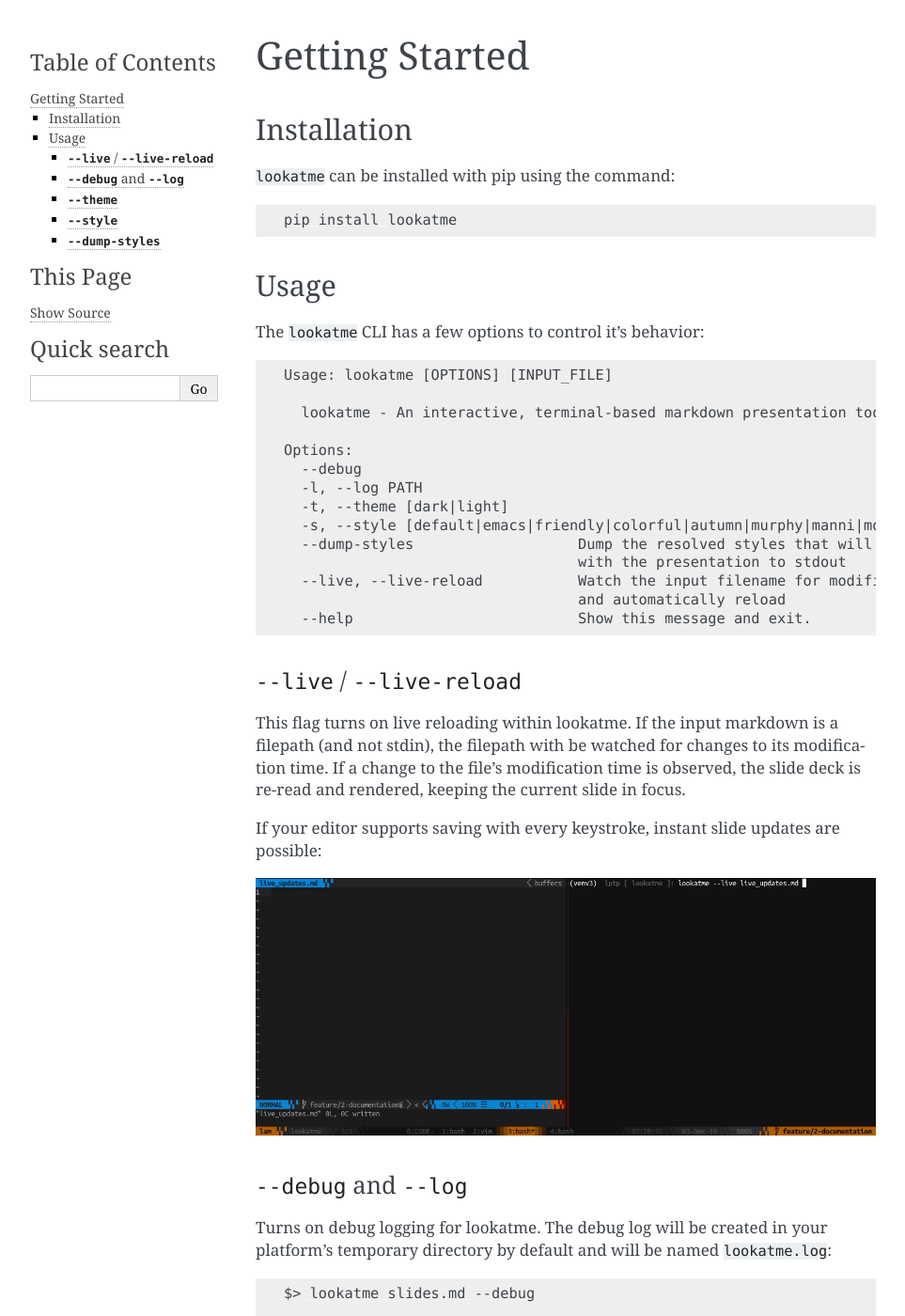
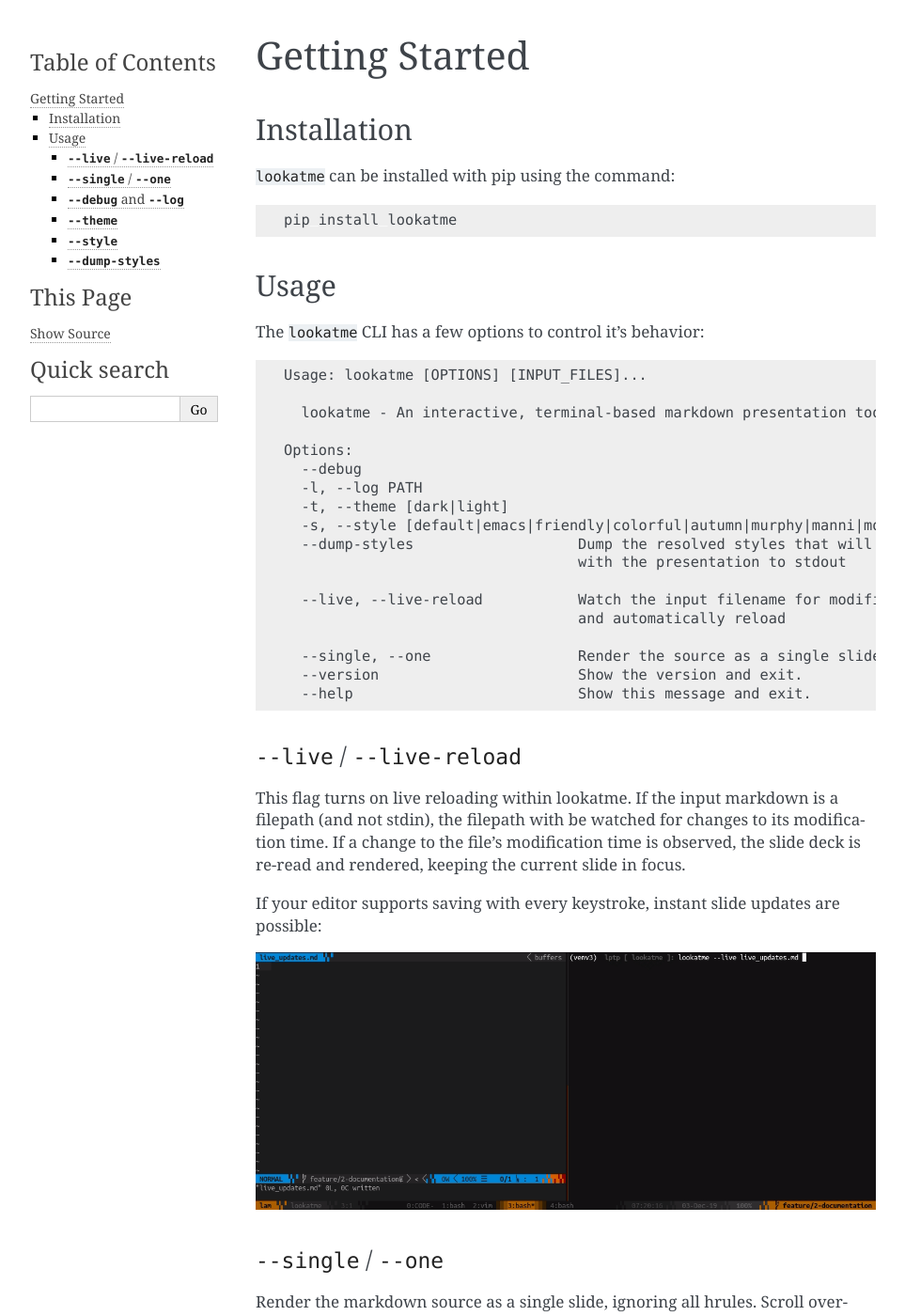
Before and after one commit to d0c-s4vage/lookatme, a Sphinx documentation site: the page built from docs/source/getting_started.rst, in a window 1280 px wide and 1400 px high. Shown: the whole window at 94% size, without its empty margins (148-1111 px from the left). Built offline with Sphinx 7.4.7, drawn with Linux system fonts in a browser that asks for light colours; pages that are not in the unit, such as notebooks, are missing from menus; the version number could not be read and is left out; some of the changed text lies outside the part shown.

Commit message:
Updates readme and docs with --single|--one option

```diff
--- a/docs/source/getting_started.rst
+++ b/docs/source/getting_started.rst
@@ -20,20 +20,24 @@
 
 .. code-block:: text
 
-    Usage: lookatme [OPTIONS] [INPUT_FILE]
+   Usage: lookatme [OPTIONS] [INPUT_FILES]...
 
-      lookatme - An interactive, terminal-based markdown presentation tool.
+     lookatme - An interactive, terminal-based markdown presentation tool.
 
-    Options:
-      --debug
-      -l, --log PATH
-      -t, --theme [dark|light]
-      -s, --style [default|emacs|friendly|colorful|autumn|murphy|manni|monokai|perldoc|pastie|borland|trac|native|fruity|bw|vim|vs|tango|rrt|xcode|igor|paraiso-light|paraiso-dark|lovelace|algol|algol_nu|arduino|rainbow_dash|abap|solarized-dark|solarized-light|sas|stata|stata-light|stata-dark]
-      --dump-styles                   Dump the resolved styles that will be used
-                                      with the presentation to stdout
-      --live, --live-reload           Watch the input filename for modifications
-                                      and automatically reload
-      --help                          Show this message and exit.
+   Options:
+     --debug
+     -l, --log PATH
+     -t, --theme [dark|light]
+     -s, --style [default|emacs|friendly|colorful|autumn|murphy|manni|monokai|perldoc|pastie|borland|trac|native|fruity|bw|vim|vs|tango|rrt|xcode|igor|paraiso-light|paraiso-dark|lovelace|algol|algol_nu|arduino|rainbow_dash|abap|solarized-dark|solarized-light|sas|stata|stata-light|stata-dark|inkpot]
+     --dump-styles                   Dump the resolved styles that will be used
+                                     with the presentation to stdout
+
+     --live, --live-reload           Watch the input filename for modifications
+                                     and automatically reload
+
+     --single, --one                 Render the source as a single slide
+     --version                       Show the version and exit.
+     --help                          Show this message and exit.
 
 ``--live`` / ``--live-reload``
 ^^^^^^^^^^^^^^^^^^^^^^^^^^^^^^
@@ -49,6 +53,12 @@
 .. image:: _static/lookatme_live_updates.gif
   :width: 800
   :alt: Live Updates
+
+``--single`` / ``--one``
+^^^^^^^^^^^^^^^^^^^^^^^^^^^^^^
+
+Render the markdown source as a single slide, ignoring all hrules. Scroll
+overflowing slides with the up/down arrow keys and page up/page down.
 
 ``--debug`` and ``--log``
 ^^^^^^^^^^^^^^^^^^^^^^^^^
```
Also changed, not shown: README.md (+6 -2 lines).
